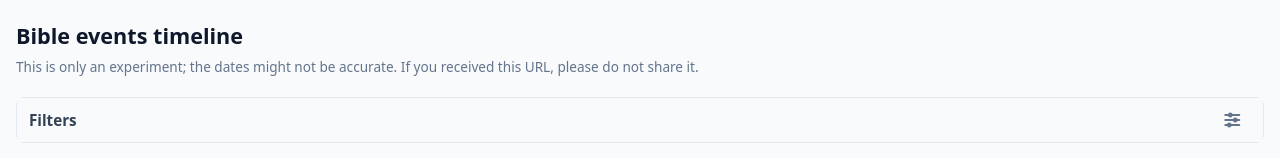
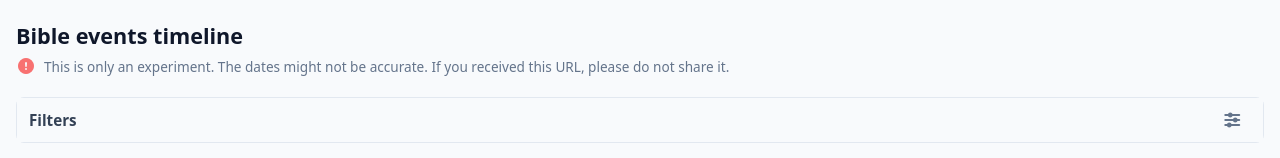
Before and after one commit to shibuadaniel/Timeline, a React (Vite) app: page / in a window 1280 px wide. Shown: the top 158 px of the page. Built offline with nearby package versions, Linux system fonts and the light colour scheme.

Commit message:
Disclaimer: copy tweak and warning icon
- Use sentence breaks in experiment disclaimer text
- Add fa-circle-exclamation in light red before the note

Made-with: Cursor

```diff
--- a/src/App.css
+++ b/src/App.css
@@ -14,10 +14,25 @@
 }
 
 .disclaimer {
+  display: flex;
+  align-items: flex-start;
+  gap: 0.5rem;
+  margin: 0 0 1.25rem;
+}
+
+.disclaimer-icon {
+  flex-shrink: 0;
+  color: #f87171;
+  font-size: 1rem;
+  line-height: 1.45;
+  margin-top: 0.08rem;
+}
+
+.disclaimer-text {
+  margin: 0;
   color: #64748b;
   font-size: 0.85rem;
   line-height: 1.45;
-  margin: 0 0 1.25rem;
 }
 
 .filters-panel {
--- a/src/App.tsx
+++ b/src/App.tsx
@@ -303,10 +303,16 @@ export default function App() {
   return (
     <div className="app">
       <h1>Bible events timeline</h1>
-      <p className="disclaimer" role="note">
-        This is only an experiment; the dates might not be accurate. If you
-        received this URL, please do not share it.
-      </p>
+      <div className="disclaimer" role="note">
+        <i
+          className="fa-solid fa-circle-exclamation disclaimer-icon"
+          aria-hidden
+        />
+        <p className="disclaimer-text">
+          This is only an experiment. The dates might not be accurate. If you
+          received this URL, please do not share it.
+        </p>
+      </div>
 
       <section className="filters-panel" aria-label="Filters">
         <div
```
